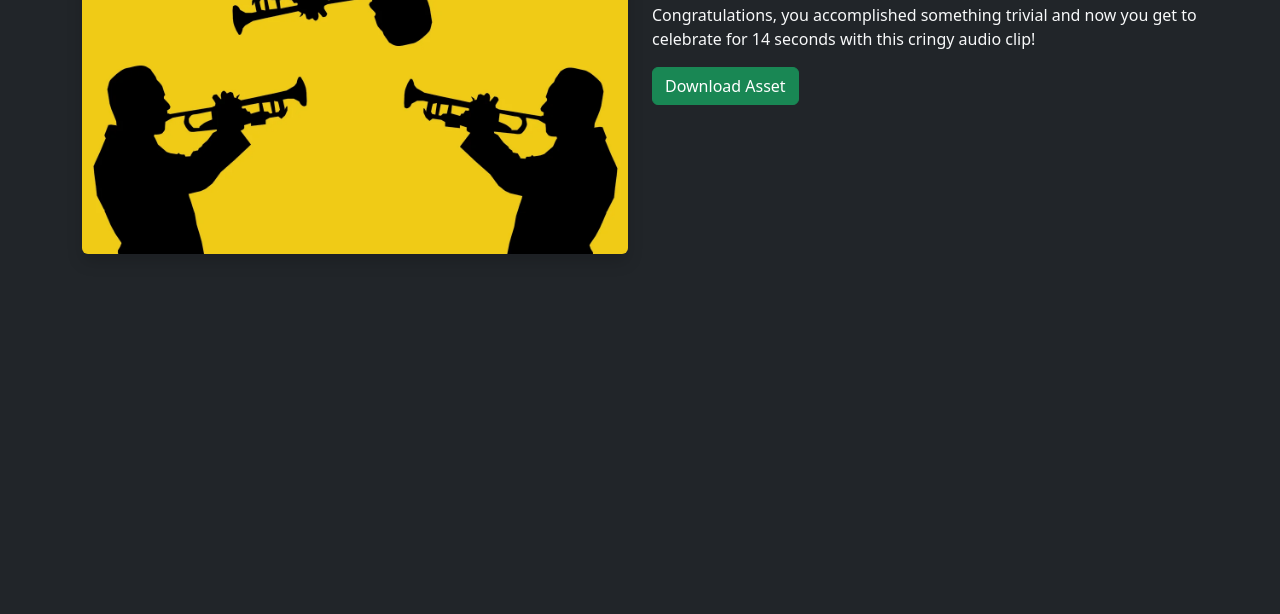
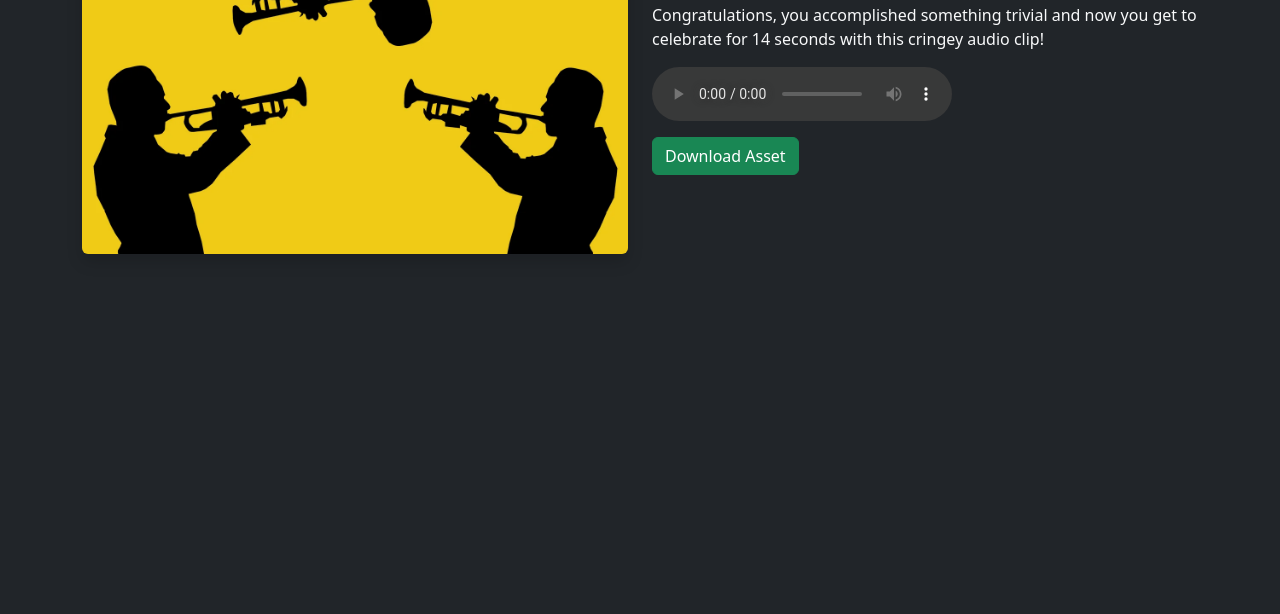
Before and after one commit to joshmoody24/game-assets, an Eleventy site: page assets/sounds/silly-success-fanfare-long.md in a window 1280 px wide. Shown: the part 125-739 px from the top of the page. Built offline with nearby package versions, Linux system fonts and the light colour scheme; Eleventy itself is replaced by a stand-in of ours; files that its build step writes are made by us from their sources.

Commit message:
added audio player

```diff
--- a/_includes/layouts/asset.njk
+++ b/_includes/layouts/asset.njk
@@ -9,6 +9,14 @@ layout: layouts/base.njk
     <div class="col-md-6">
         <h1>{{ title }}</h1>
         {{ content | safe }}
+
+        {% if ext in ['mp3', 'wav', 'ogg'] %}
+        <audio class="d-block mb-3" controls>
+            <source src="/files/{{ title | slugify }}.{{ ext | slugify }}" type="audio/{{ ext }}">
+            Your browser does not support the audio element.
+        </audio>
+        {% endif %}
+
         <a class="btn btn-success" href="/files/{{ title | slugify }}.{{ ext | slugify }}" download="{{ title }}.{{ ext }}">
             Download Asset
         </a>
--- a/assets/sounds/silly-success-fanfare-long.md
+++ b/assets/sounds/silly-success-fanfare-long.md
@@ -2,4 +2,4 @@
 title: Silly Success Fanfare (long)
 ext: wav
 ---
-Congratulations, you accomplished something trivial and now you get to celebrate for 14 seconds with this cringy audio clip!
+Congratulations, you accomplished something trivial and now you get to celebrate for 14 seconds with this cringey audio clip!
```
